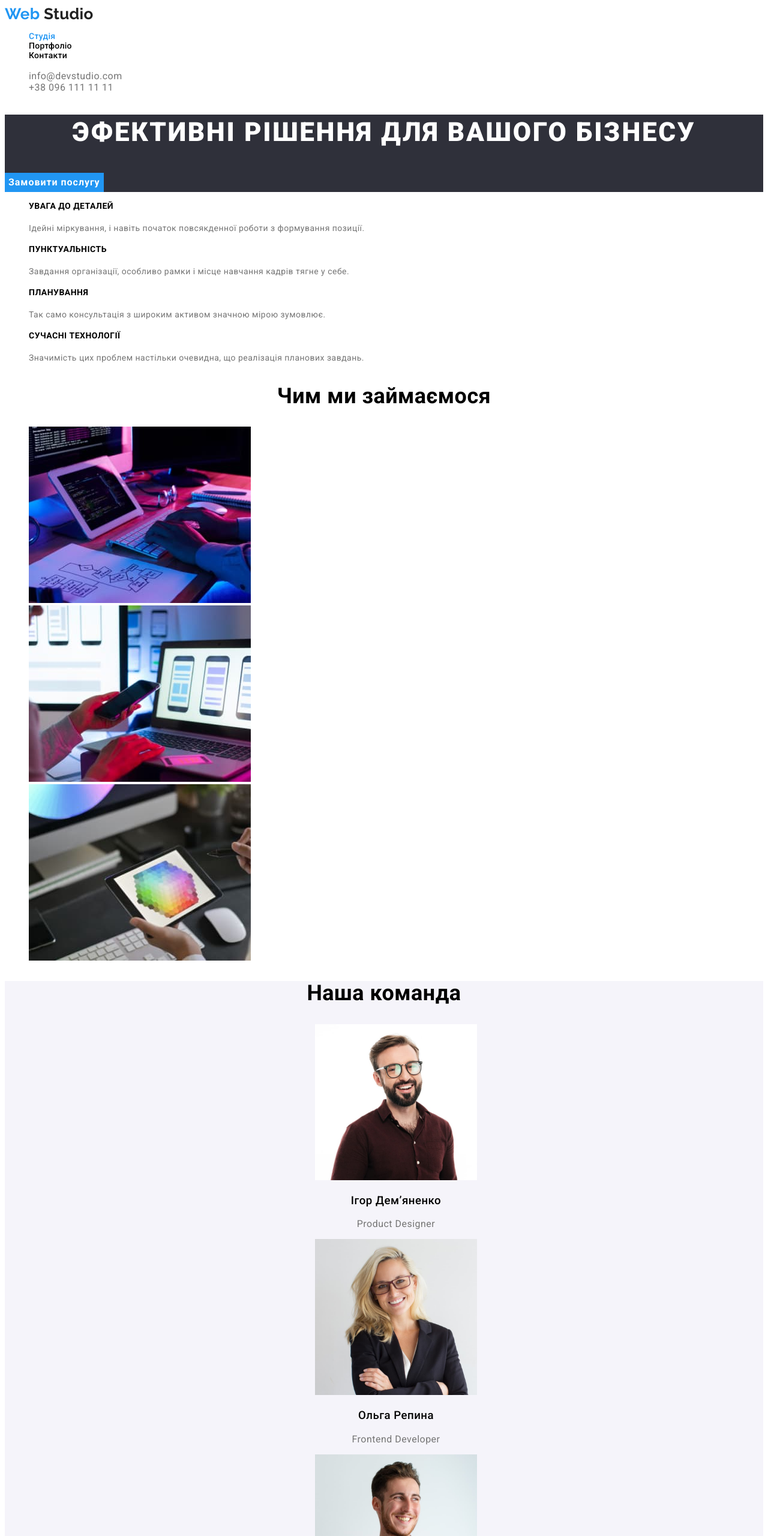
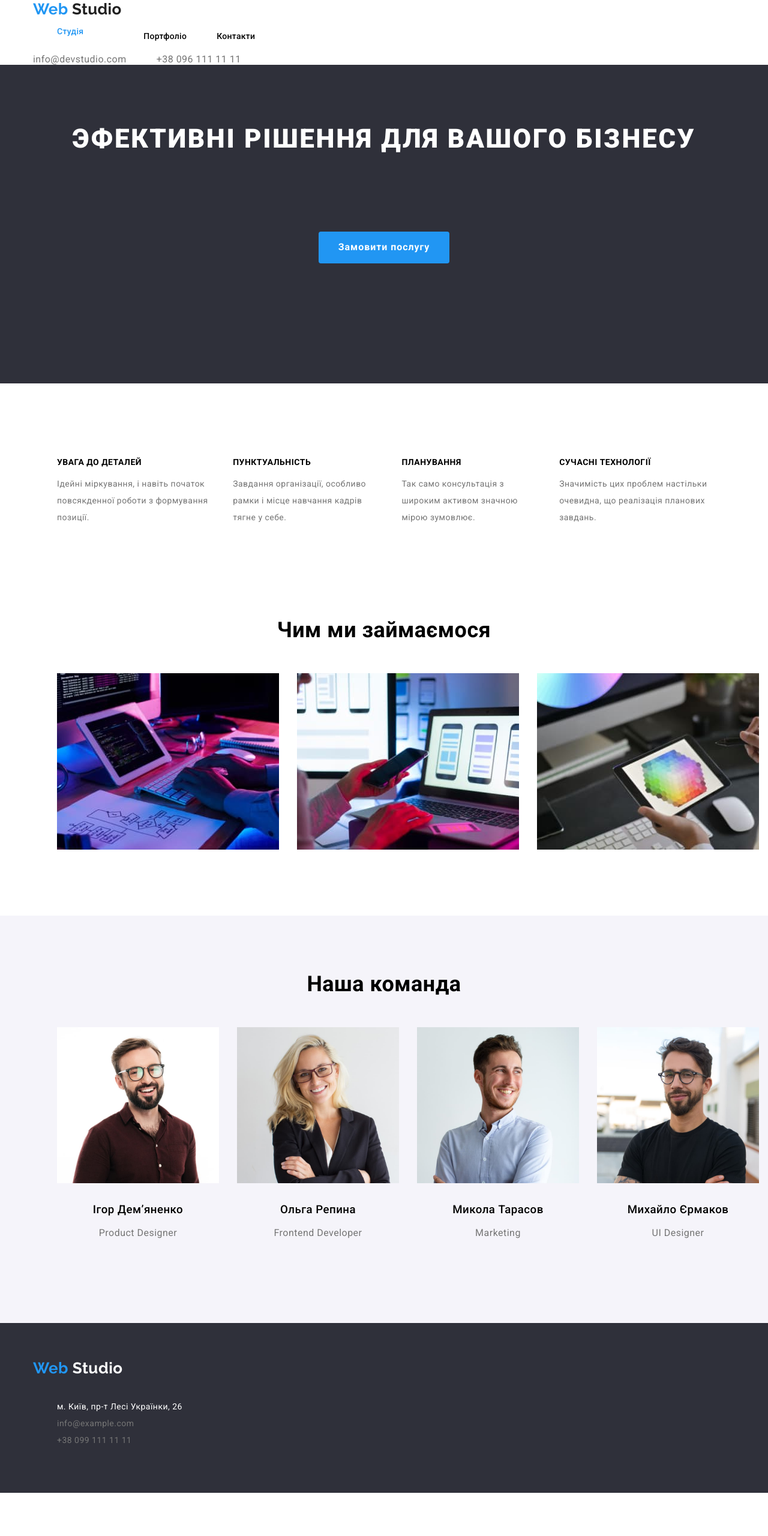
Before and after one commit to Mnatalis/goit-markup-hw-03, a plain HTML site: page index.html in a window 1280 px wide. Shown: the top 2560 px of the page at 60% size. After the commit the page ends 2488 px from the top, so only its background shows below. Drawn offline with nearby package versions, Linux system fonts and the light colour scheme.

Commit message:
Summary update flex

```diff
--- a/css/styles.css
+++ b/css/styles.css
@@ -10,27 +10,67 @@
     --primary-text-color: rgba(33, 33, 33, 1);
     --accent-color: rgba(33, 150, 243, 1);
  }
+ html{
+    box-sizing: border-box;
+ }
+*,
+*::before,
+*::after {
+    box-sizing: inherit;
+}
 
  body {
     color:var(--primary-text-color);
     background-color: #FFFFFF;
 font-family: "Roboto", sans-serif;
     letter-spacing: 0.03em;
-
+}
+p,
+h1,
+h2,
+h3,
+h4,
+h5,
+h6,
+{
+    padding: 0;
+    margin: 0;
 }
  ul {
-     list-style: none;
+    list-style: none;
  }
+
 a {
     text-decoration:none;
 }
+
  /*  HEADER  */
+
+ .container {
+     width: 1200px;
+     padding-left: 15px;
+     padding-right: 15px;
+     margin-right: auto;
+     margin-left: auto;
+     align-items: center;
+ }
+ .section {
+    padding-top: 94px;
+    padding-bottom: 94px;
+ }
+ .index-section,
+ .portfolio-section
+  {
+    padding-top: 24;
+    padding-bottom: 25;
+ }
  /* logo */
  .logo {
     font-family: "Raleway", sans-serif;
     font-size: 26px;
     line-height: 1.19;
     font-weight: 700;
+    display: inline-block;
  }
 .logo-partone
 {
@@ -40,6 +80,7 @@ a {
     {
     color:rgba(33, 33, 33, 1);
 }
+
 .navigation{
 font-style: Medium;
     font-size: 14px;
@@ -47,51 +88,93 @@ font-style: Medium;
     letter-spacing: 0.02em;
     font-weight: 500;
 }
+.list-site-nav{
+    display: flex;
+}
+.list-site-nav li {
+    margin-right: 50px;
+}
+.current{
+    margin-right: 50px;
+    display: block;
+    text-align: center;
+}
+.list-site-nav:last-child{
+    margin-right: 0px;
+}
 .site-nav {
     color: var(--primary-text-color);
+    margin-top: 8px;
+        margin-bottom: 7px;
+        display: block;
 }
 .site-nav:hover,
 .site-nav:focus {
     color: var(--accent-color);
+    cursor: pointer;
+}
+.list {
+    padding: 0;
+    margin: 0;
+    display: flex;
 }
 
+.list li {
+    margin-right: 50px;
+}
+.list:last-child {
+    margin-right: 0px;
+}
 .contact {
-    color: rgba(117, 117, 117, 1)}
+    color: rgba(117, 117, 117, 1);
+    margin-top: 8px;
+    margin-bottom: 7px;
+}
 .contact:hover,
 .contact:focus {
     color: var(--accent-color);
+    cursor: pointer;
 }
-
 .current {
    color: rgba(33, 150, 243, 1);
+   cursor: pointer;
+   mmargin-top: 8px;
+    margin-bottom: 7px;
 }
 /* Page index */
 /* HERO */
 .hero {
     background-color: rgba(47, 48, 58, 1);
-
+    text-align: center;
+    padding-top: 94;
+    padding-bottom: 94;
+}
+.hero-title {
+    margin-top: 0;
+    color: rgba(255, 255, 255, 1);
+    text-transform: uppercase;
+    font-style: Black;
+    font-size: 44px;
+    line-height: 1.36;
+    letter-spacing: 0.06em;
+    font-weight: 900;
+    margin-bottom: 30px;
 }
 .hero-button {
     background-color: rgba(33, 150, 243, 1);
     color: rgba(255, 255, 255, 1);
-    text-align: center;
     font-style: Bold;
      font-size: 16px;
       line-height: 1.9;
     font-family: inherit;
-    border: none;
+    border-radius: 4px;
     letter-spacing: 0.06em;
     font-weight: 700;
-}
-.hero-title {
-    color: rgba(255, 255, 255, 1);
-    text-transform: uppercase;
-    font-style: Black;
-     font-size: 44px;
-      line-height: 1.36;
-    text-align:center;
-    letter-spacing: 0.06em;
-    font-weight: 900;
+    padding: 10px 32px;
+    min-width: 216;
+    border: 1px solid transparent;
+    margin: 0, auto;
+    margin-bottom: 200px
 }
 
 /* OUR ADVANTAGES */
@@ -108,86 +191,150 @@ font-style: Medium;
     clip-path: inset(50%);
     margin: -1px;
 }
+.advantages{
+    display: flex;
+}
+.advantages li {
+    margin-right: 30px;
+}
+.advantages:last-child {
+    margin-right: 0px;
+}
 .advantages-caption {
     text-transform: uppercase;
     font-style: Bold;
      font-size: 14px;
       line-height: 1.14;
+      margin-bottom: 10px;
 }
 .advantages-text {
     color: rgba(117, 117, 117, 1);
     font-style: Regular;
      font-size: 14px;
       line-height: 2;
+
 }
 /* WHAT WE DO */
+.list-what-we-do {
+    display: flex;
+}
+.list-what-we-do:last-child {
+    margin-right: 0px;
+}
+.image-what-we-do{
+    margin-right: 30px;
+}
 
 .what-we-do-caption {
     text-align: center;
     font-style: Bold;
      font-size: 36px;
       line-height: 1.16;
+      margin-bottom: 50px;
+}
+.image{
+    display: block;
+}
+.section-what-we-do{
+padding-top: 0px;
+padding-bottom: 94px;
 }
 
   /* OUR TEAM  */
-.team {
+
+  .team {
     background-color: rgba(245, 244, 250, 1);
 
-}
-.team {
-text-align: center;
 }
 .team-caption {
 font-style: 700;
     font-size: 36px;
     line-height: 1.16;
+    margin-bottom: 50px;
+    margin-top: 0px;
+    text-align: center;
+}
+.team {
+font-size: 16px;
+line-height: 1.19p;
+display: flex;
+text-align: center;
 }
 .team-list {
-font-size: 16px;
-line-height: 1.19p;
+    margin-right: 30px;
+
+}
+.team:last-child{
+    margin-right: 0px;
 }
 .team-list-caption {
     font-style: Medium;
         font-weight: 500;
+        margin-top: 30px;
+        margin-bottom: 10;
+
 }
 .team-list-text {
     color: rgba(117, 117, 117, 1);
+    margin-bottom: 30px;
 }
 /* footer */
-address {
-    font-style: normal;
-}
+
 .footer {
     background-color: rgba(47, 48, 58, 1);
     font-size: 14px;
         line-height: 2;
-}
-
-.item-address {
-    color: rgba(255, 255, 255, 1);
-}
-.item,
-.item-mail {
-    color: rgba(117, 117, 117, 1);
+        padding-top: 60px;
+        padding-bottom: 60px;
 }
 .logo-partthird {
     color: rgba(255, 255, 255, 1);
-    }
+    margin-bottom: 20px;
+}
+
+address {
+    font-style: normal;
+}
+.item-address {
+    color: rgba(255, 255, 255, 1);
+    margin-bottom: 9px;
+}
+.item-mail {
+    color: rgba(117, 117, 117, 1);
+    margin-bottom: 9px;
+}
+.item{
+    color: rgba(117, 117, 117, 1);
+}
 
 /* Page Portfolio */
-
+.portfolio-section{
+    border-bottom: 1px solid #ECECEC;
+}
 .list-button{
 font-style: medium;
     font-size: 16px;
     line-height: 1.6;
     font-weight: 500;
+    margin-bottom: 50px;
+    display: flex;
+}
+.list-button li {
+    margin-right: 8px;
+}
+.list-button:last-child{
+    margin-right: 0px;
 }
 .button-project {
  color: var(--primary-text-color);
  background-color: rgba(245, 244, 250, 1);
 font-family: inherit;
-border: none;
+text-align: center;
+border-radius: 4px;
+padding: 6px 22px;
+border: 1px solid transparent;
 }
+
 .button-project:hover,
 .button-project:focus{
     color: rgba(245, 244, 250, 1);
@@ -197,13 +344,46 @@ background-color: rgba(33, 150, 243, 1);
     color: rgba(245, 244, 250, 1);
         background-color: rgba(33, 150, 243, 1);
         font-family: inherit;
-            border: none;
+        text-align: center;
+        border-radius: 4px;
+        padding: 6px 25px;
+            border: 1px solid transparent;
+            min-width: 73;
+}
+.prime{
+    min-width: 125;
+}
+.second {
+min-width: 112;
+}
+.third {
+    min-width: 103;
+}
+.fourth {
+    min-width: 130;
+}
+
+.list-project
+{
+    padding-top: 20px;
+    padding-left: 20px;
+    display: flex;
+}
+.image-list {
+    margin-right: 30px;
+    border-bottom: 1px sold #EEEEEE;
+}
+
+.list-project:last-child {
+    margin-right: 0px;
 }
 .caption-project {
 font-style: bold;
 font-size: 18px;
     line-height: 2;
     letter-spacing: 0.06em;
+    margin-top: 20px;
+    margin-bottom: 4px;
 }
 .text-project {
     color: rgba(117, 117, 117, 1);
--- a/index.html
+++ b/index.html
@@ -5,41 +5,49 @@
     <meta http-equiv="X-UA-Compatible" content="IE=edge">
     <meta name="viewport" content="width=device-width, initial-scale=1.0">
     <title>Document</title>
-
 <link rel="preconnect" href="https://fonts.googleapis.com">
 <link rel="preconnect" href="https://fonts.gstatic.com" crossorigin>
 <link href="https://fonts.googleapis.com/css2?family=Raleway:wght@700&family=Roboto:wght@400;500;700;900&display=swap" rel="stylesheet">
-
+<link
+      rel="stylesheet"
+      href="https://cdnjs.cloudflare.com/ajax/libs/modern-normalize/1.1.0/modern-normalize.min.css"
+      integrity="sha512-wpPYUAdjBVSE4KJnH1VR1HeZfpl1ub8YT/NKx4PuQ5NmX2tKuGu6U/JRp5y+Y8XG2tV+wKQpNHVUX03MfMFn9Q=="
+      crossorigin="anonymous"
+      referrerpolicy="no-referrer">
 <link rel="stylesheet" href="./css/styles.css">
 </head>
 <body>
    <!-- HEADER -->
-   <header>
+   <header class="index-section">
+    <div class="container">
     <nav class="navigation">
       <a  href="./index.html" class="logo">
         <span class="logo-partone"> Web </span>
            <span class="logo-partsecond">Studio </span> </a>
-       <ul>
+       <ul class="list-site-nav">
         <li><a href="./index.html" class="current">Студія</a> </li>
         <li><a href="./portfolio.html" class="site-nav">Портфоліо</a> </li>
         <li><a href="#" class="site-nav">Контакти</a> </li>
       </ul>
     </nav>
-    <ul>
+    <ul class="list">
       <li><a href="mailto:info@devstudio.com" class="contact">info@devstudio.com</a></li>
       <li><a href="tel:+380961111111" class="contact">+38 096 111 11 11</a></li>
     </ul>
+    </div>
   </header>
   <main>
 
     <!-- HERO -->
     <section class="hero">
-      <h1 class="hero-title" >Эфективні рішення для вашого бізнесу</h1>
+      <h1 class="section hero-title" >Эфективні рішення для вашого бізнесу</h1>
       <button type="button" class="hero-button">Замовити послугу</button>
     </section>
 
     <!-- OUR ADVANTAGES -->
-    <section> <h2 class="visually-hidden">Наші переваги</h2>
+    <section class="section">
+      <div class="container">
+      <h2 class="visually-hidden">Наші переваги</h2>
         <ul class="advantages">
           <li>
   <h3 class="advantages-caption">Увага до деталей</h3>
@@ -57,37 +65,43 @@
 <p class="advantages-text"> Значимість цих проблем настільки очевидна, що реалізація планових завдань.</p>
         </li>
         </ul>
+        </div>
     </section>
     <!-- WHAT WE DO -->
-    <section class="what-we-do"> <h2 class="what-we-do-caption">Чим ми займаємося</h2>
-      <ul>
-        <li>
-          <img
+    <section class="section-what-we-do">
+      <div class="container">
+      <h2 class="what-we-do-caption">Чим ми займаємося</h2>
+      <ul class="list-what-we-do">
+        <li class="image-what-we-do">
+          <img class="image"
             src="./images/tab_work.jpg"
             alt="Людина працює на компʼютері"
             height="294"
             width="370">
         </li>
-        <li>
-          <img
+        <li class="image-what-we-do">
+          <img class="image"
             src="./images/phone_leptop.jpg"
             alt="Дівчина тримає телефон"
             height="294"
             width="370">
         </li>
-        <li>
-          <img
+        <li class="image-what-we-do">
+          <img class="image"
             src="./images/tab.jpg"
             alt="Людина підбирає кольори на планшеті"
             height="294"
             width="370">
         </li>
       </ul>
+      </div>
     </section>
     <!-- OUR TEAM -->
-      <section class="team"> <h2 class="team-caption">Наша команда</h2>
-      <ul class="team-list">
-        <li>
+      <section class="section team">
+        <div class="container">
+        <h2 class="team-caption">Наша команда</h2>
+      <ul class="team">
+        <li class="team-list">
           <img src="./images/team1.jpg"
           alt="Product Designer"
           width="270"
@@ -95,7 +109,7 @@
           <h3 class="team-list-caption">Ігор Демʼяненко</h3>
           <p lang="en" class="team-list-text">Product Designer</p>
         </li>
-        <li>
+        <li class="team-list">
           <img src="./images/team2.jpg"
           alt="Frontend Developer"
           width="270"
@@ -103,7 +117,7 @@
           <h3 class="team-list-caption">Ольга Репина</h3>
           <p lang="en" class="team-list-text">Frontend Developer</p>
         </li>
-        <li>
+        <li class="team-list">
           <img src="./images/team3.jpg"
           alt="Marketing"
            width="270"
@@ -111,7 +125,7 @@
           <h3 class="team-list-caption">Микола Тарасов</h3>
           <p lang="en" class="team-list-text">Marketing</p>
         </li>
-        <li>
+        <li class="team-list">
           <img src="./images/team4.jpg"
           alt="UI Designer"
            width="270"
@@ -120,10 +134,12 @@
           <p lang="en" class="team-list-text">UI Designer</p>
         </li>
       </ul>
+      </div>
     </section>
   </main>
     <!-- FOOTER -->
   <footer class="footer">
+    <div class="container">
       <a href="./index.html" class="logo logo-partone">
         <span> Web </span>
            <span class="logo logo-partthird">Studio </span> </a>
@@ -141,6 +157,7 @@
       </li>
       </ul>
     </address>
+    </div>
   </footer>
 </body>
 </html>
```
Also changed, not shown: portfolio.html (+39 -26 lines).
